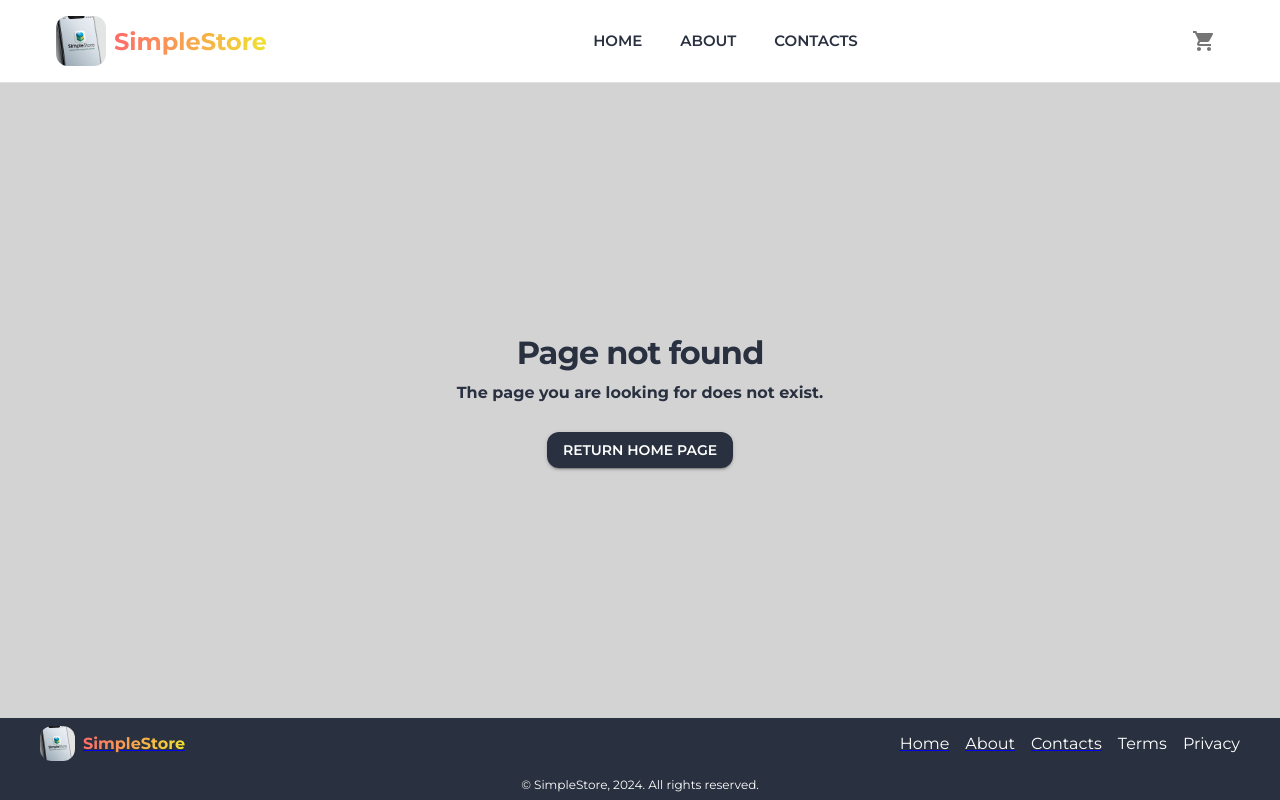
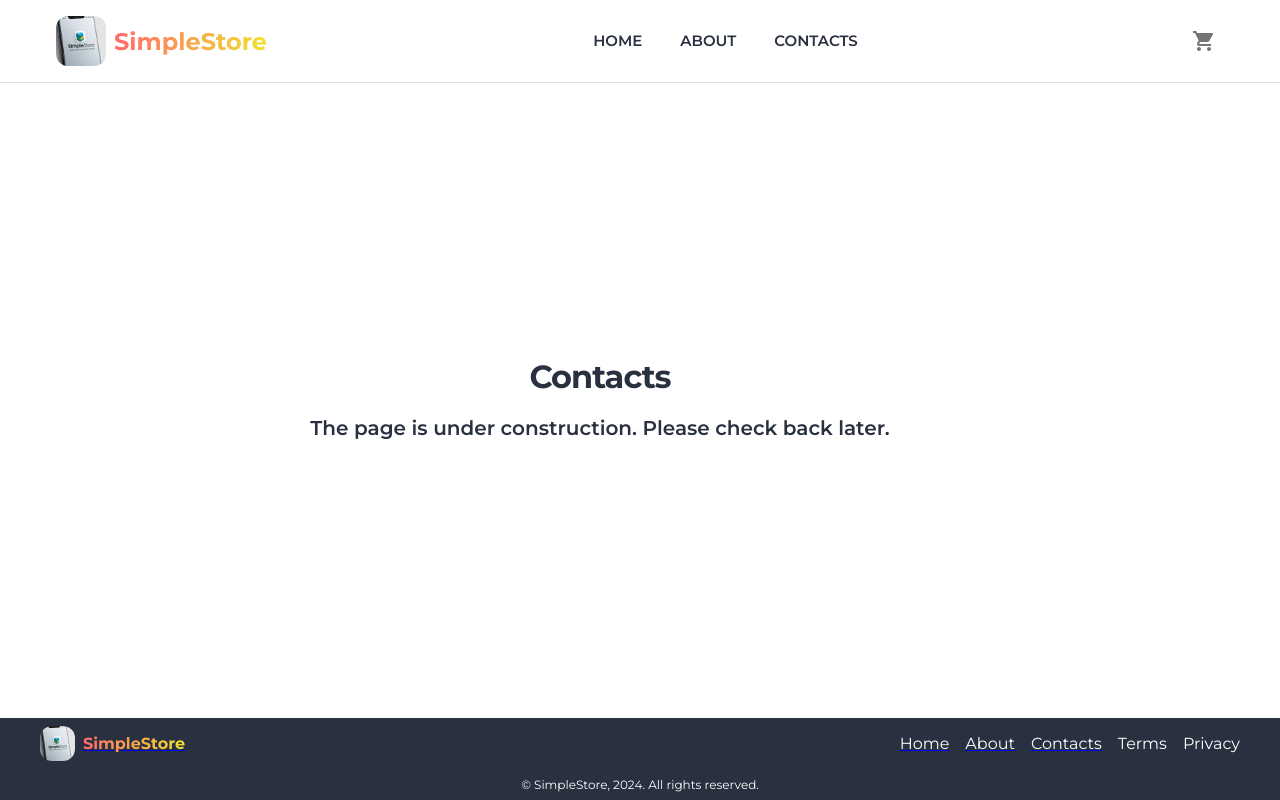
Before and after one commit to VSheplyakov/simple-store, a Next.js app: page /contacts in a window 1280 px wide. Before the commit this address had no page. Built offline with nearby package versions, Linux system fonts and the light colour scheme.

Commit message:
add missing pages

```diff
--- /dev/null
+++ b/app/contacts/page.tsx
@@ -0,0 +1,18 @@
+import { Stack, Typography } from "@mui/material";
+
+export default function Contacts() {
+  return (
+    <Stack
+      flexGrow={1}
+      alignItems={"center"}
+      gap={2}
+      justifyContent={"center"}
+      maxWidth={"lg"}
+    >
+      <Typography variant="h2">Contacts</Typography>
+      <Typography variant="h6" textAlign={"center"}>
+        The page is under construction. Please check back later.
+      </Typography>
+    </Stack>
+  );
+}
```
Also changed, not shown: app/about/page.tsx (added, +12 -0 lines), app/privacy/page.tsx (added, +12 -0 lines), app/terms/page.tsx (added, +12 -0 lines).
